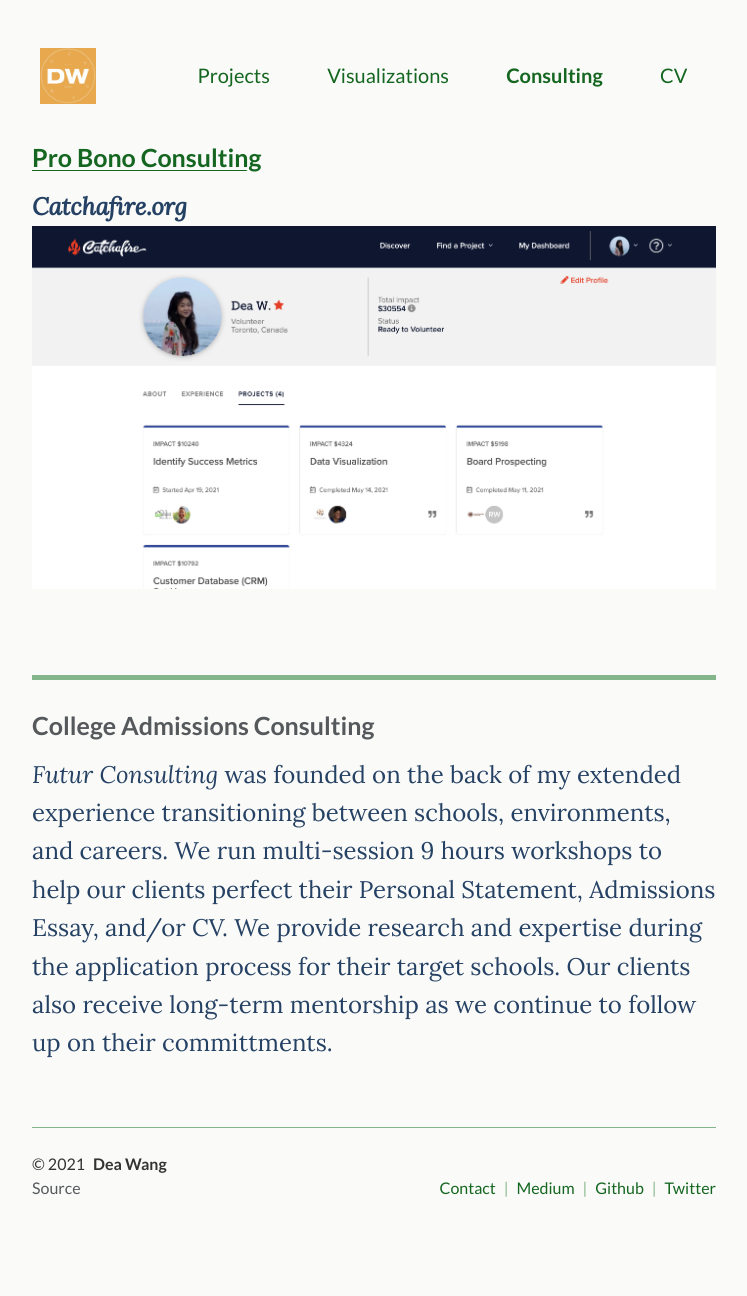
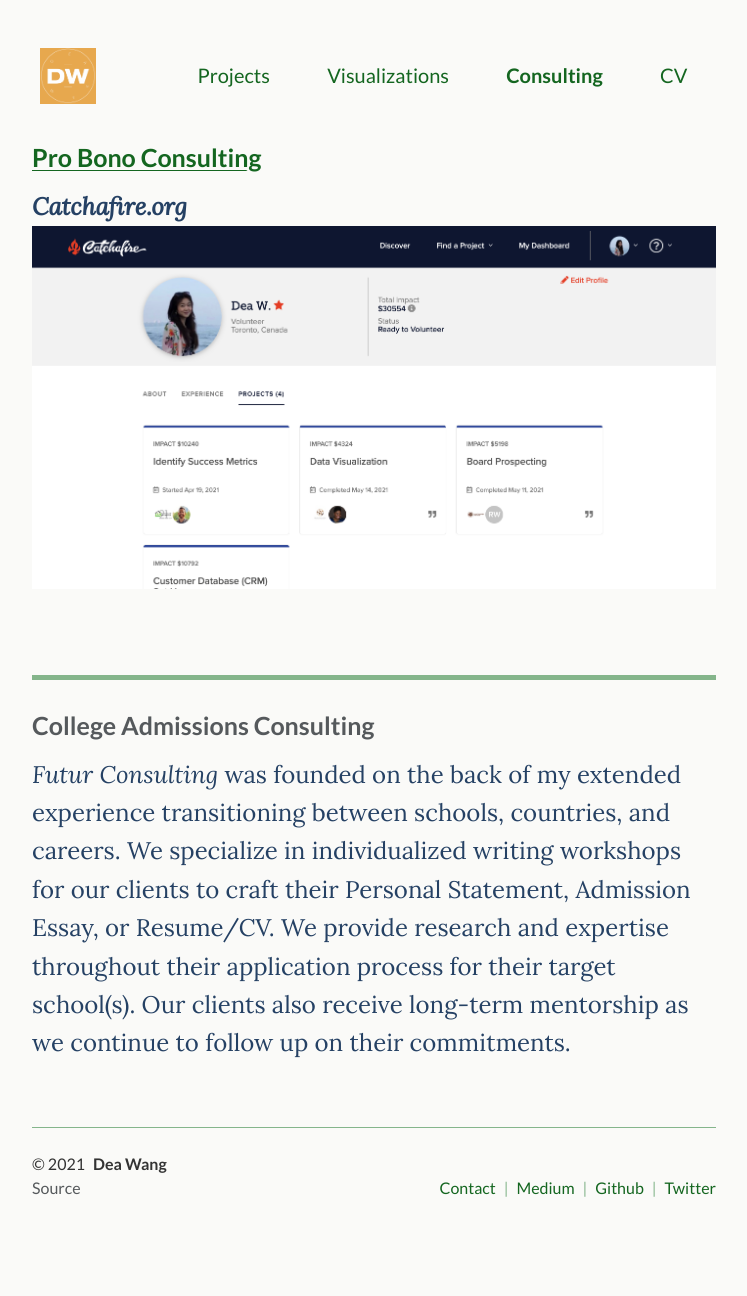
Before and after one commit to deawyk/deawyk.github.io, a Jekyll site: the page built from _pages/consulting.md, in a window 1280 px wide. Shown: the whole page, without its empty margins (266-1013 px from the left). Built offline with Jekyll 4.4.1, drawn with Linux system fonts in a browser that asks for light colours.

Commit message:
Update consulting.md

```diff
--- a/_pages/consulting.md
+++ b/_pages/consulting.md
@@ -28,5 +28,5 @@
 
 
 ### College Admissions Consulting
-_Futur Consulting_ was founded on the back of my extended experience transitioning between schools, environments, and careers. We run multi-session 9 hours workshops to help our clients perfect their Personal Statement, Admissions Essay, and/or CV. We provide research and expertise during the application process for their target schools. Our clients also receive long-term mentorship as we continue to follow up on their committments.
+_Futur Consulting_ was founded on the back of my extended experience transitioning between schools, countries, and careers. We specialize in individualized writing workshops for our clients to craft their Personal Statement, Admission Essay, or Resume/CV. We provide research and expertise throughout their application process for their target school(s). Our clients also receive long-term mentorship as we continue to follow up on their commitments.
 </div>
```
